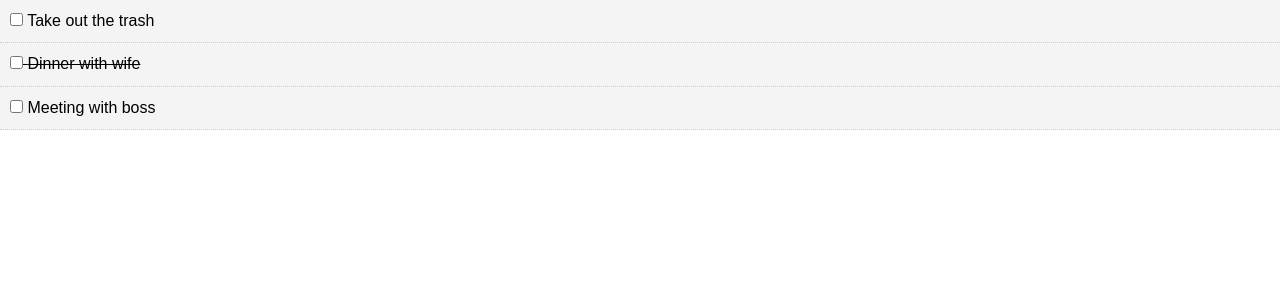
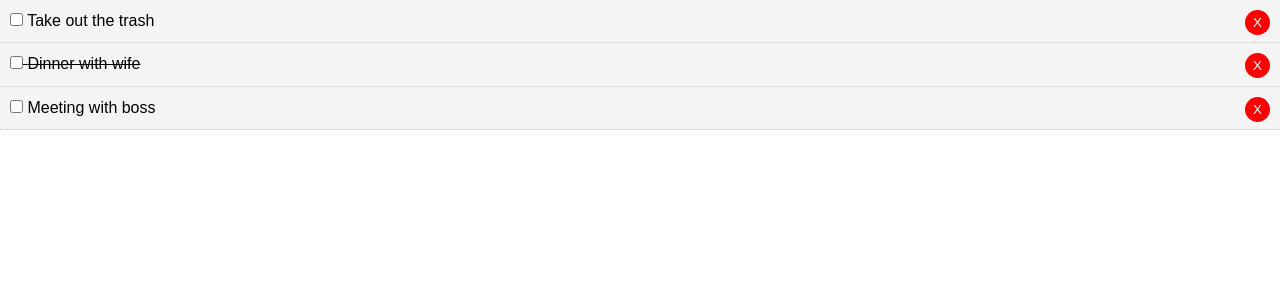
Before and after one commit to rahul7822/react_todo, a React (Create React App) app: page / in a window 1280 px wide. Shown: the top 300 px of the page. Built offline with nearby package versions, Linux system fonts and the light colour scheme.

Commit message:
added delete button
added delete button and style to it

```diff
--- a/src/App.js
+++ b/src/App.js
@@ -24,6 +24,7 @@
         ]
     }
 
+    //Toggle Complete
     markComplete=(id)=>{
         this.setState({todos:this.state.todos.map(todo=>{
           if(todo.id===id){
--- a/src/components/TodoItem.js
+++ b/src/components/TodoItem.js
@@ -19,6 +19,7 @@
         <p>
             <input type="checkbox" onChange={this.props.markComplete.bind(this,id)}/> {' '}
             {title}
+            <button style={btnStyle}>X</button>
         </p>
       </div>
     )
@@ -30,4 +31,14 @@
     todo:PropTypes.object.isRequired //todo is property for TodoItem Tag. see Todos.js
 }
 
+const btnStyle={
+  background:'#ff0000',
+  color:'#fff',
+  border:'none',
+  padding:'5px 8px',
+  borderRadius:'50%',
+  cursor:'pointer',
+  float:'right'
+}
+
 export default TodoItem
```
